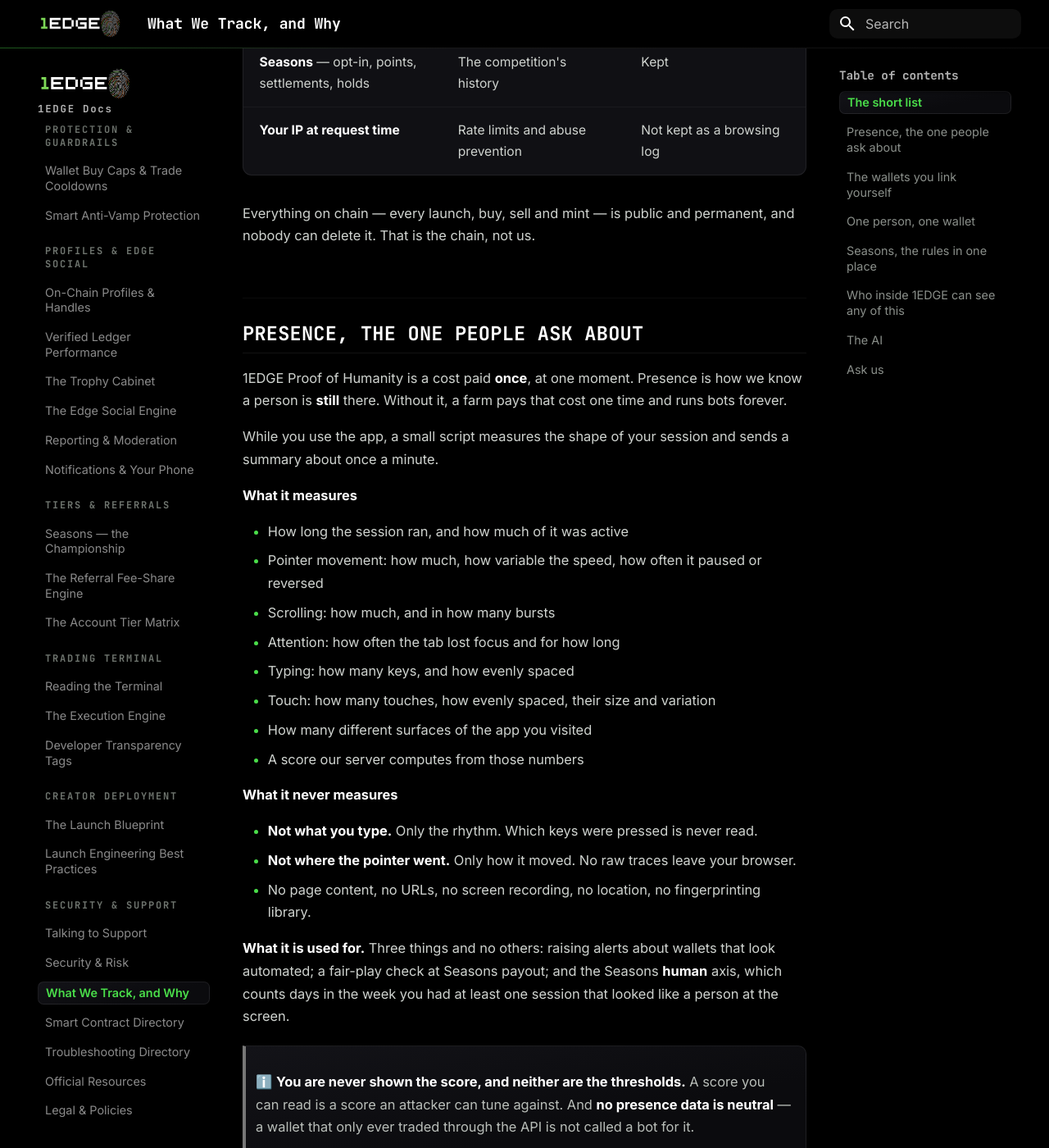
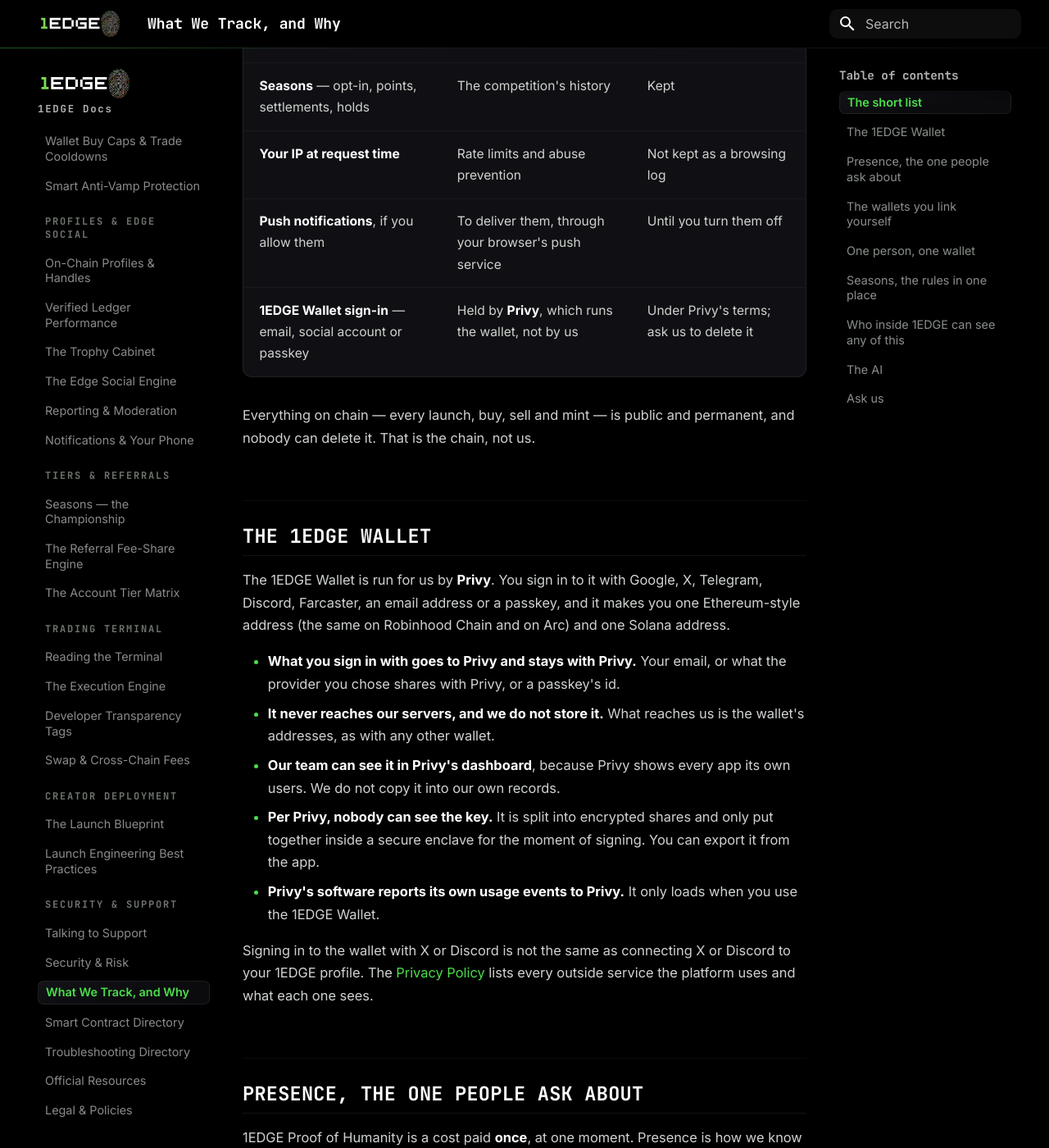
Before and after one commit to Tedz-1edge/1edge-docs, an MkDocs documentation site: the page built from docs/support/what-we-track.md, in a window 1280 px wide and 1400 px high, scrolled down 1381 px. Shown: the whole window at 82% size. Built offline with MkDocs 1.6.1 and Material for MkDocs 9.7.7, drawn with Linux system fonts in a browser that asks for light colours; some of the changed text lies outside the part shown.

Commit message:
Docs: the 1EDGE Wallet sign-in, and the fees on swaps and cross-chain buys
What We Track opened with "we never ask for your name, email or ID",
which stopped being true the day the 1EDGE Wallet let people sign in
with email. It now says what the Privacy Policy (4.3) says: Privy runs
the wallet and holds the sign-in, it never reaches our servers, our team
can see it in Privy's dashboard, and Privy's software reports its own
usage events. Two rows join the short list (push notifications, wallet
sign-in) and the Cookies card mentions the wallet software's storage.

New page, Swap & Cross-Chain Fees: the 0.50% 1EDGE fee on wallet-panel
swaps (Jupiter, shown in the quote) and the 0.25% service fee on
cross-chain buys (Relay, capped at 1%, included in the moving cost),
both mainnet only, both settings that may change, the amount always
shown before you confirm. Linked from the Execution Engine page.

Co-Authored-By: Claude Opus 5.5 <noreply@anthropic.com>
Claude-Session: https://claude.ai/code/session_01XoKVicnbXERTGShnFBJrtj

```diff
--- a/docs/support/what-we-track.md
+++ b/docs/support/what-we-track.md
@@ -4,7 +4,7 @@ description: Everything 1EDGE measures about you, why it measures it, how long i
 
 # What We <span class="g">Track</span>, and Why
 
-Your wallet is your account. We never ask for your name, email or ID, we run no ad or analytics trackers, and we sell nothing. But "we don't track you" would be a lie, because two things here do measure you, and you should know exactly what they are before you use the platform.
+Your wallet is your account. We never ask for your name, email or ID ourselves, we run no ad or analytics trackers of our own, and we sell nothing. If you sign in to the 1EDGE Wallet with an email or a social account, that sign-in is held by Privy, the company that runs the wallet, and never reaches our servers ([below](#the-1edge-wallet)). But "we don't track you" would be a lie, because two things here do measure you, and you should know exactly what they are before you use the platform.
 
 This page is the plain-words version. The binding version is the [Privacy Policy](legal.md), which you can read in the app.
 
@@ -24,8 +24,22 @@ This page is the plain-words version. The binding version is the [Privacy Policy
 | **Enforcement records and appeals** | So action is proportionate and reviewable | Kept |
 | **Seasons** — opt-in, points, settlements, holds | The competition's history | Kept |
 | **Your IP at request time** | Rate limits and abuse prevention | Not kept as a browsing log |
+| **Push notifications**, if you allow them | To deliver them, through your browser's push service | Until you turn them off |
+| **1EDGE Wallet sign-in** — email, social account or passkey | Held by **Privy**, which runs the wallet, not by us | Under Privy's terms; ask us to delete it |
 
 Everything on chain — every launch, buy, sell and mint — is public and permanent, and nobody can delete it. That is the chain, not us.
+
+## The 1EDGE Wallet
+
+The 1EDGE Wallet is run for us by **Privy**. You sign in to it with Google, X, Telegram, Discord, Farcaster, an email address or a passkey, and it makes you one Ethereum-style address (the same on Robinhood Chain and on Arc) and one Solana address.
+
+* **What you sign in with goes to Privy and stays with Privy.** Your email, or what the provider you chose shares with Privy, or a passkey's id.
+* **It never reaches our servers, and we do not store it.** What reaches us is the wallet's addresses, as with any other wallet.
+* **Our team can see it in Privy's dashboard**, because Privy shows every app its own users. We do not copy it into our own records.
+* **Per Privy, nobody can see the key.** It is split into encrypted shares and only put together inside a secure enclave for the moment of signing. You can export it from the app.
+* **Privy's software reports its own usage events to Privy.** It only loads when you use the 1EDGE Wallet.
+
+Signing in to the wallet with X or Discord is not the same as connecting X or Discord to your 1EDGE profile. The [Privacy Policy](legal.md) lists every outside service the platform uses and what each one sees.
 
 ## Presence, the one people ask about
 
--- a/mkdocs.yml
+++ b/mkdocs.yml
@@ -80,6 +80,7 @@ nav:
       - Reading the Terminal: terminal/interface.md
       - The Execution Engine: terminal/execution-engine.md
       - Developer Transparency Tags: terminal/transparency-tags.md
+      - Swap & Cross-Chain Fees: terminal/fees.md
   - Creator Deployment:
       - The Launch Blueprint: creators/launch-blueprint.md
       - Launch Engineering Best Practices: creators/best-practices.md
```
Also changed, not shown: docs/support/legal.md (+1 -1 lines), docs/terminal/execution-engine.md (+3 -0 lines), docs/terminal/fees.md (added, +44 -0 lines).
